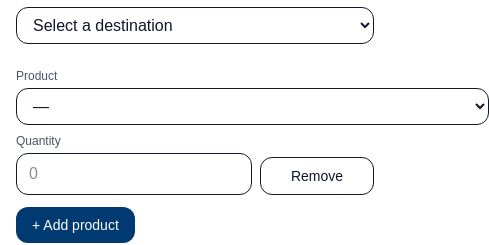
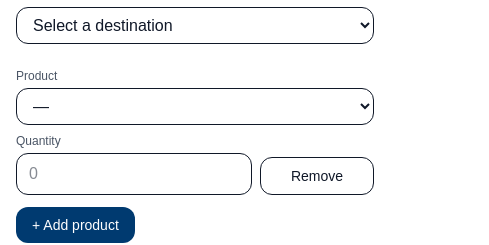
Before and after one commit to icfmexico/rayos-centellas, a Next.js app: page /en/calculadoras/pedido in a window 390 px wide. Shown: the part 209-454 px from the top of the page, 489 px wide, since content can reach past the window. Built offline with nearby package versions, Linux system fonts and the light colour scheme.

Commit message:
fix(pedido): evita que cantidad se encime con producto
Co-Authored-By: Claude Sonnet 5.5 <noreply@anthropic.com>
Claude-Session: https://claude.ai/code/session_01PYpLXTTttzDQyJkATAzgSj

```diff
--- a/src/app/[locale]/(marketing)/calculadoras/pedido/PedidoClient.tsx
+++ b/src/app/[locale]/(marketing)/calculadoras/pedido/PedidoClient.tsx
@@ -170,13 +170,13 @@ export default function PedidoClient({ serifClass }: { serifClass: string }) {
 
         <div className="grid gap-3">
           {filas.map((f, i) => (
-            <div key={i} className="grid grid-cols-12 gap-2 items-end">
-              <label className="col-span-12 md:col-span-7 grid gap-1">
+            <div key={i} className="grid grid-cols-12 gap-2 items-end min-w-0">
+              <label className="col-span-12 md:col-span-7 grid gap-1 min-w-0">
                 <span className="text-xs text-gray-600">{t.product}</span>
                 <select
                   value={f.id}
                   onChange={(e) => setFila(i, { id: Number(e.target.value) })}
-                  className="border rounded-xl px-3 py-2 bg-white"
+                  className="border rounded-xl px-3 py-2 bg-white w-full min-w-0 truncate"
                 >
                   <option value={0}>—</option>
                   {grupos.map(([sis, ps]) => (
```
